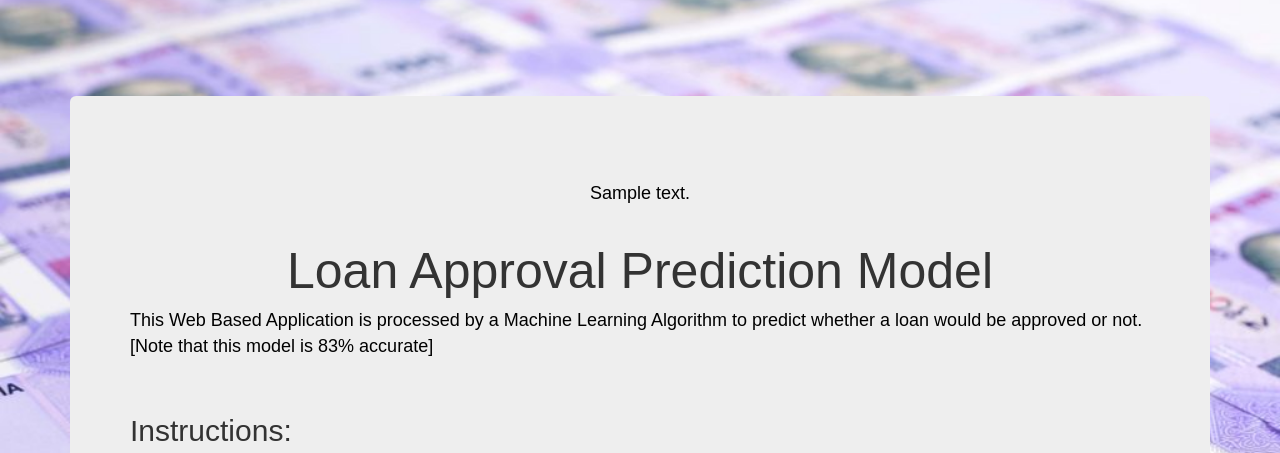
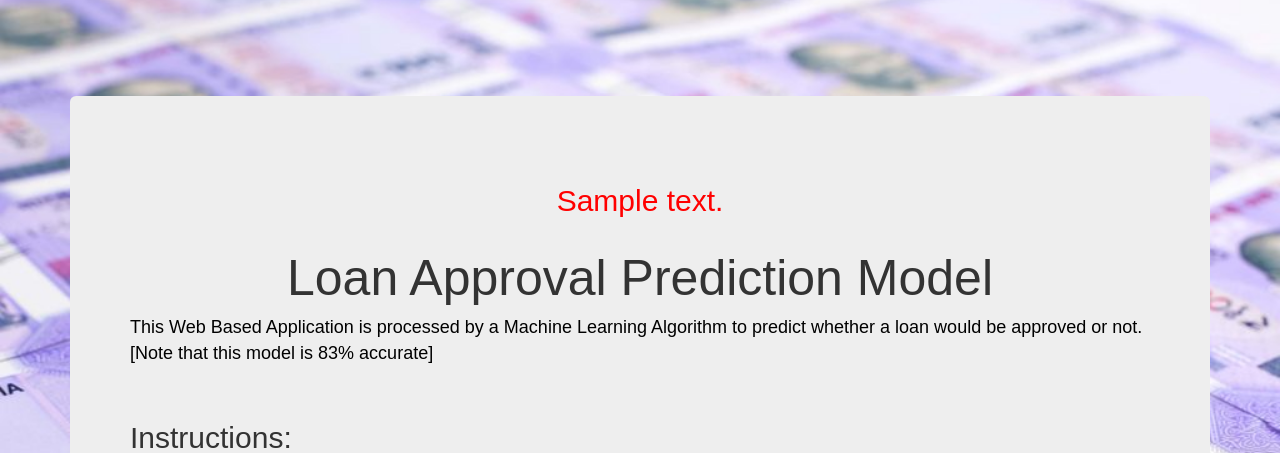
Before and after one commit to cynchizy/Loan-Status-Prediction-Model-and-Deployment-Using-Flask-and-Heroku, a Python web app: template templates/index.html in a window 1280 px wide. Shown: the top 453 px of the page. Run offline with Jinja, Linux system fonts and the light colour scheme; the template is opened without the code that fills it: most values are stand-ins (such as "Sample title", 1, 10 or a date in 2020); some libraries are stand-ins or nearby versions; some web fonts are replaced.

Commit message:
Update index.html

```diff
--- a/templates/index.html
+++ b/templates/index.html
@@ -15,7 +15,7 @@
 <div class="container main">
   <div class="jumbotron" id="holder">
      <br>
-       <center><b><h2><p style="color:#FF0000";>{{ prediction_text}}</p></h2></b></center>
+       <center><b><h2 style="color:#FF0000";>{{ prediction_text}}</h2></b></center>
      <br>
      <br>
     <center><h1 class='main_heading'> Loan Approval Prediction Model</h1></center>
```
